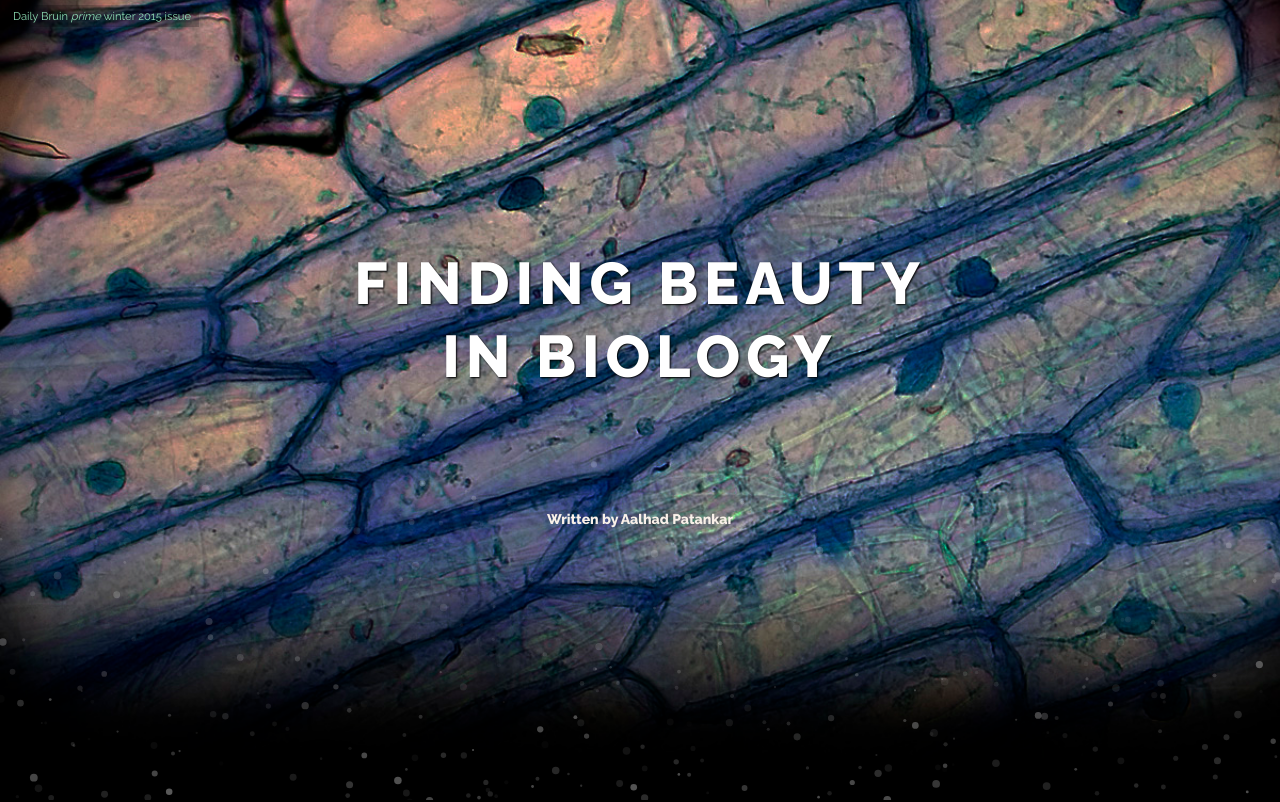
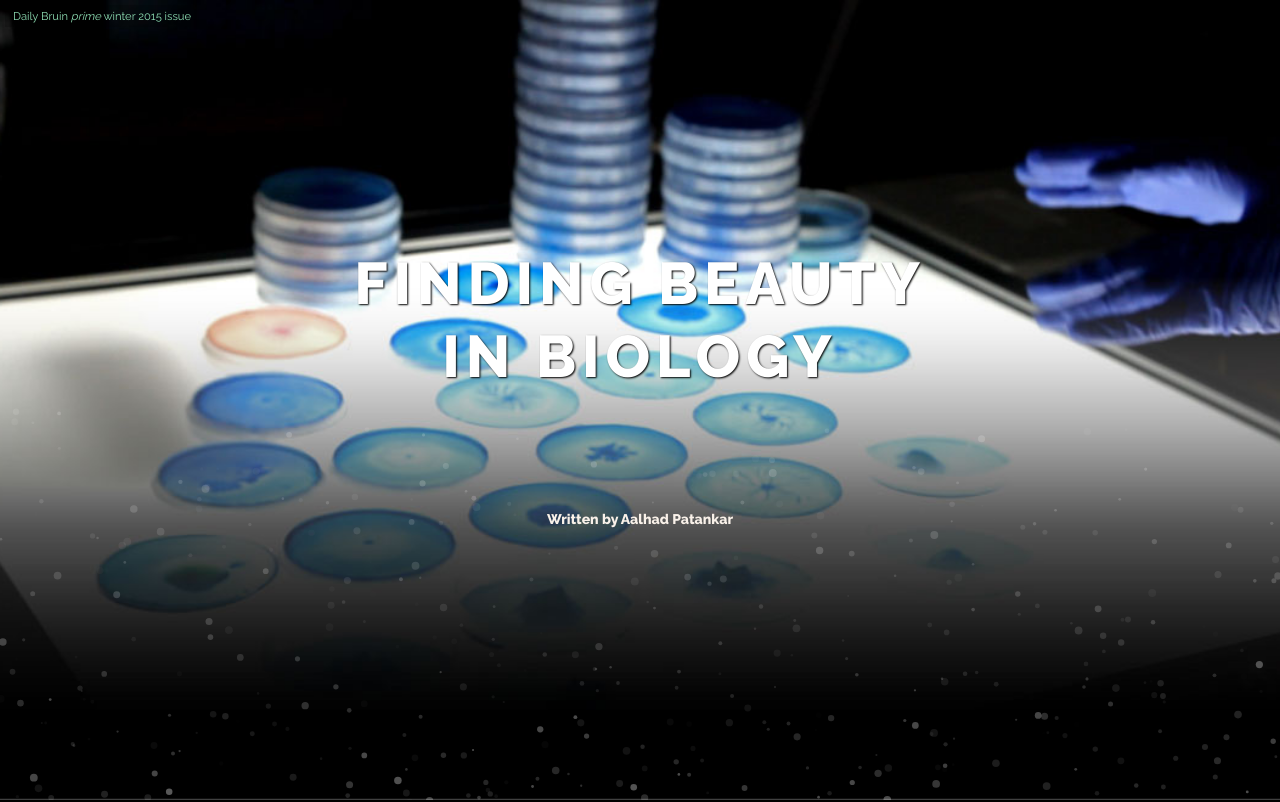
Before and after one commit to dailybruin/prime-bio, a plain HTML site: page index.html in a window 1280 px wide. Shown: the top 802 px of the page. Drawn offline with nearby package versions, Linux system fonts and the light colour scheme; files whose address does not match are found by name.

Commit message:
change cover pic

```diff
--- a/css/component.css
+++ b/css/component.css
@@ -10,7 +10,7 @@
 }
 
 .demo-1 .large-header {
-	background-image: url('../img/demo-2-bg.jpg');
+	background-image: url('../img/web.biohacks.court.6-1.jpg');
 }
 
 
```
Also changed, not shown: img/web.biohacks.court.6-1.jpg (added).
